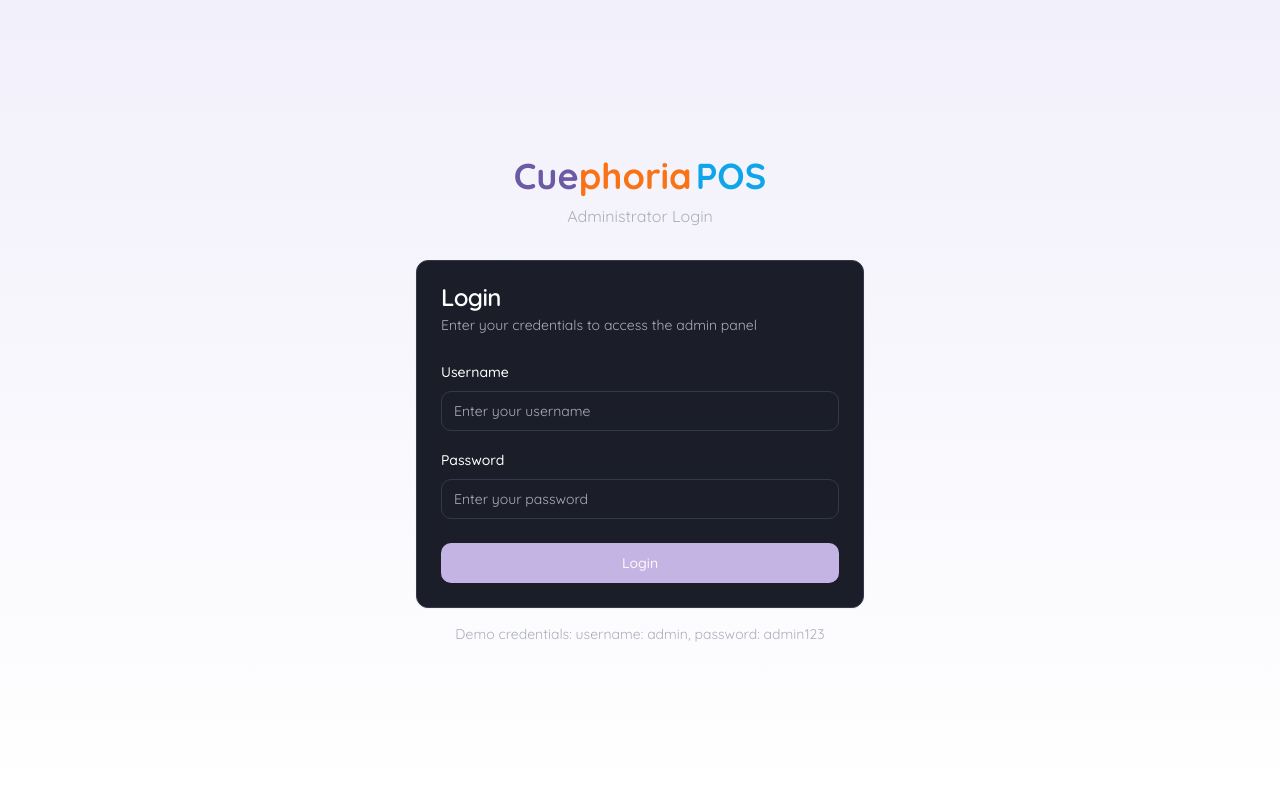
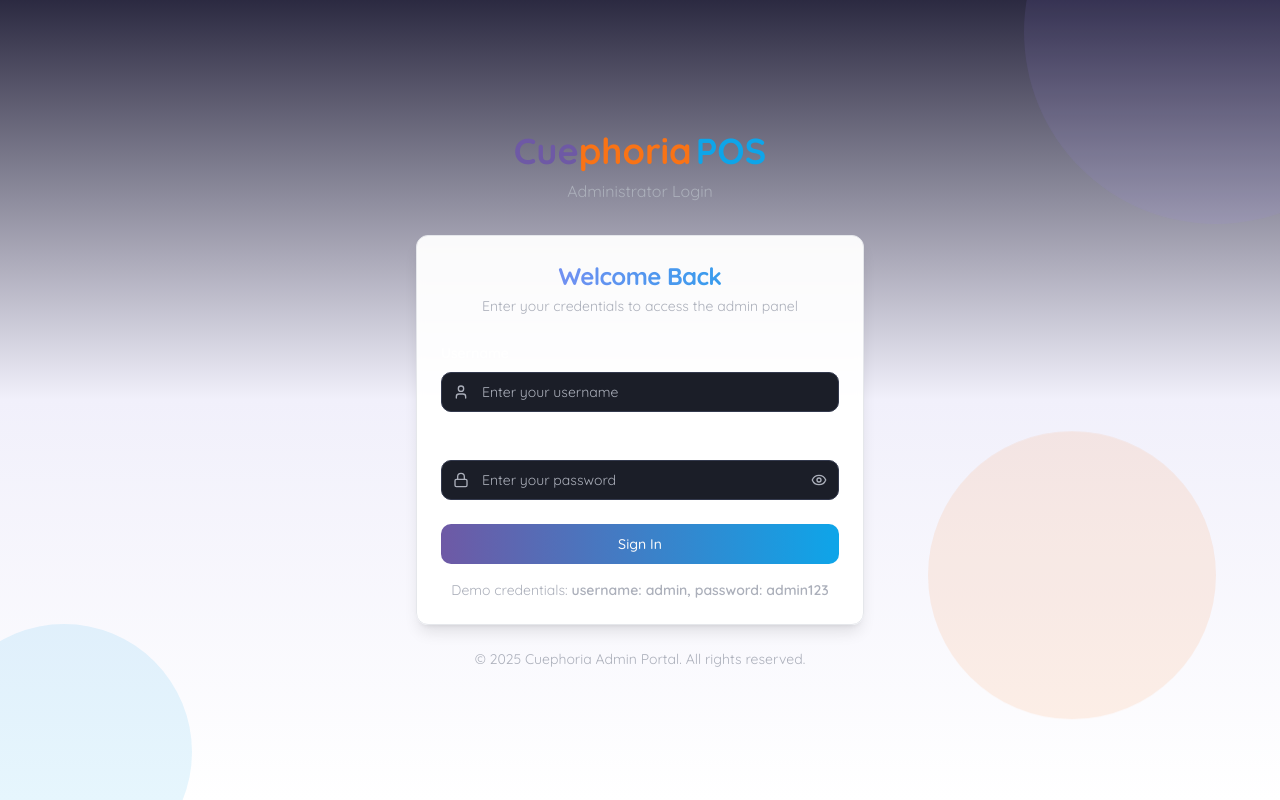
Before and after one commit to Cuephoria/cuephoria_pos, a React (Vite) app: page /login in a window 1280 px wide. Built offline with nearby package versions, Linux system fonts and the light colour scheme.

Commit message:
Refactor: Improve login page design
Improve the design and add animations to the login page for a more attractive user experience.

```diff
--- a/src/pages/Login.tsx
+++ b/src/pages/Login.tsx
@@ -7,14 +7,20 @@ import { Button } from '@/components/ui/button';
 import { useToast } from '@/hooks/use-toast';
 import { useAuth } from '@/context/AuthContext';
 import Logo from '@/components/Logo';
+import { Eye, EyeOff, User, Lock } from 'lucide-react';
+import { Label } from '@/components/ui/label';
+import { Form, FormControl, FormField, FormItem } from '@/components/ui/form';
+import { useForm } from 'react-hook-form';
 
 const Login = () => {
   const [username, setUsername] = useState('');
   const [password, setPassword] = useState('');
   const [isLoading, setIsLoading] = useState(false);
+  const [showPassword, setShowPassword] = useState(false);
   const { login } = useAuth();
   const { toast } = useToast();
   const navigate = useNavigate();
+  const form = useForm();
 
   const handleSubmit = async (e: React.FormEvent) => {
     e.preventDefault();
@@ -55,52 +61,92 @@ const Login = () => {
     }
   };
 
+  const togglePasswordVisibility = () => {
+    setShowPassword(!showPassword);
+  };
+
   return (
-    <div className="min-h-screen flex flex-col items-center justify-center bg-gradient-to-b from-cuephoria-light to-white p-4">
-      <div className="w-full max-w-md">
-        <div className="mb-8 text-center">
+    <div className="min-h-screen flex flex-col items-center justify-center bg-gradient-to-b from-cuephoria-purple/20 via-cuephoria-light to-white p-4 relative overflow-hidden">
+      {/* Animated background elements */}
+      <div className="absolute top-0 left-0 w-full h-full overflow-hidden pointer-events-none">
+        <div className="absolute w-96 h-96 bg-cuephoria-lightpurple/10 rounded-full top-[-20%] right-[-10%] animate-float delay-300"></div>
+        <div className="absolute w-64 h-64 bg-cuephoria-blue/10 rounded-full bottom-[-10%] left-[-5%] animate-float delay-500"></div>
+        <div className="absolute w-72 h-72 bg-cuephoria-orange/10 rounded-full bottom-[10%] right-[5%] animate-float"></div>
+      </div>
+
+      <div className="w-full max-w-md relative z-10">
+        <div className="mb-8 text-center animate-fade-in">
           <Logo size="lg" />
           <p className="mt-2 text-muted-foreground">Administrator Login</p>
         </div>
 
-        <Card>
-          <CardHeader>
-            <CardTitle>Login</CardTitle>
-            <CardDescription>Enter your credentials to access the admin panel</CardDescription>
+        <Card className="shadow-lg animate-scale-in backdrop-blur-sm bg-white/95 border border-gray-200">
+          <CardHeader className="space-y-1">
+            <CardTitle className="text-2xl text-center gradient-text font-bold">Welcome Back</CardTitle>
+            <CardDescription className="text-center">Enter your credentials to access the admin panel</CardDescription>
           </CardHeader>
           <form onSubmit={handleSubmit}>
             <CardContent className="space-y-4">
               <div className="space-y-2">
-                <label htmlFor="username" className="text-sm font-medium">Username</label>
+                <Label htmlFor="username" className="text-sm font-medium">
+                  Username
+                </Label>
+                <div className="relative">
+                  <User className="absolute left-3 top-1/2 transform -translate-y-1/2 text-muted-foreground h-4 w-4" />
                   <Input
                     id="username"
                     type="text"
                     placeholder="Enter your username"
                     value={username}
                     onChange={(e) => setUsername(e.target.value)}
+                    className="pl-10 transition duration-200 focus:ring-cuephoria-lightpurple"
                   />
                 </div>
+              </div>
               <div className="space-y-2">
-                <label htmlFor="password" className="text-sm font-medium">Password</label>
+                <Label htmlFor="password" className="text-sm font-medium">
+                  Password
+                </Label>
+                <div className="relative">
+                  <Lock className="absolute left-3 top-1/2 transform -translate-y-1/2 text-muted-foreground h-4 w-4" />
                   <Input
                     id="password"
-                  type="password"
+                    type={showPassword ? "text" : "password"}
                     placeholder="Enter your password"
                     value={password}
                     onChange={(e) => setPassword(e.target.value)}
+                    className="pl-10 transition duration-200 focus:ring-cuephoria-lightpurple"
                   />
+                  <button
+                    type="button"
+                    onClick={togglePasswordVisibility}
+                    className="absolute right-3 top-1/2 transform -translate-y-1/2 text-muted-foreground hover:text-foreground focus:outline-none"
+                  >
+                    {showPassword ?
+                      <EyeOff className="h-4 w-4" /> :
+                      <Eye className="h-4 w-4" />
+                    }
+                  </button>
+                </div>
               </div>
             </CardContent>
-            <CardFooter>
-              <Button type="submit" className="w-full" disabled={isLoading}>
-                {isLoading ? 'Logging in...' : 'Login'}
+            <CardFooter className="flex flex-col space-y-4">
+              <Button
+                type="submit"
+                className="w-full bg-gradient-to-r from-cuephoria-purple to-cuephoria-blue hover:opacity-90 transition-all duration-300 transform hover:scale-[1.02] active:scale-[0.98]"
+                disabled={isLoading}
+              >
+                {isLoading ? 'Logging in...' : 'Sign In'}
               </Button>
+              <div className="text-center text-sm text-muted-foreground animate-fade-in delay-200">
+                <p>Demo credentials: <span className="font-semibold">username: admin, password: admin123</span></p>
+              </div>
             </CardFooter>
           </form>
         </Card>
 
-        <div className="mt-4 text-center text-sm text-muted-foreground">
-          <p>Demo credentials: username: admin, password: admin123</p>
+        <div className="mt-6 text-center text-sm text-muted-foreground animate-fade-in delay-300">
+          <p>© {new Date().getFullYear()} Cuephoria Admin Portal. All rights reserved.</p>
         </div>
       </div>
     </div>
```
Lines whose indentation alone changed are shown as unchanged.
